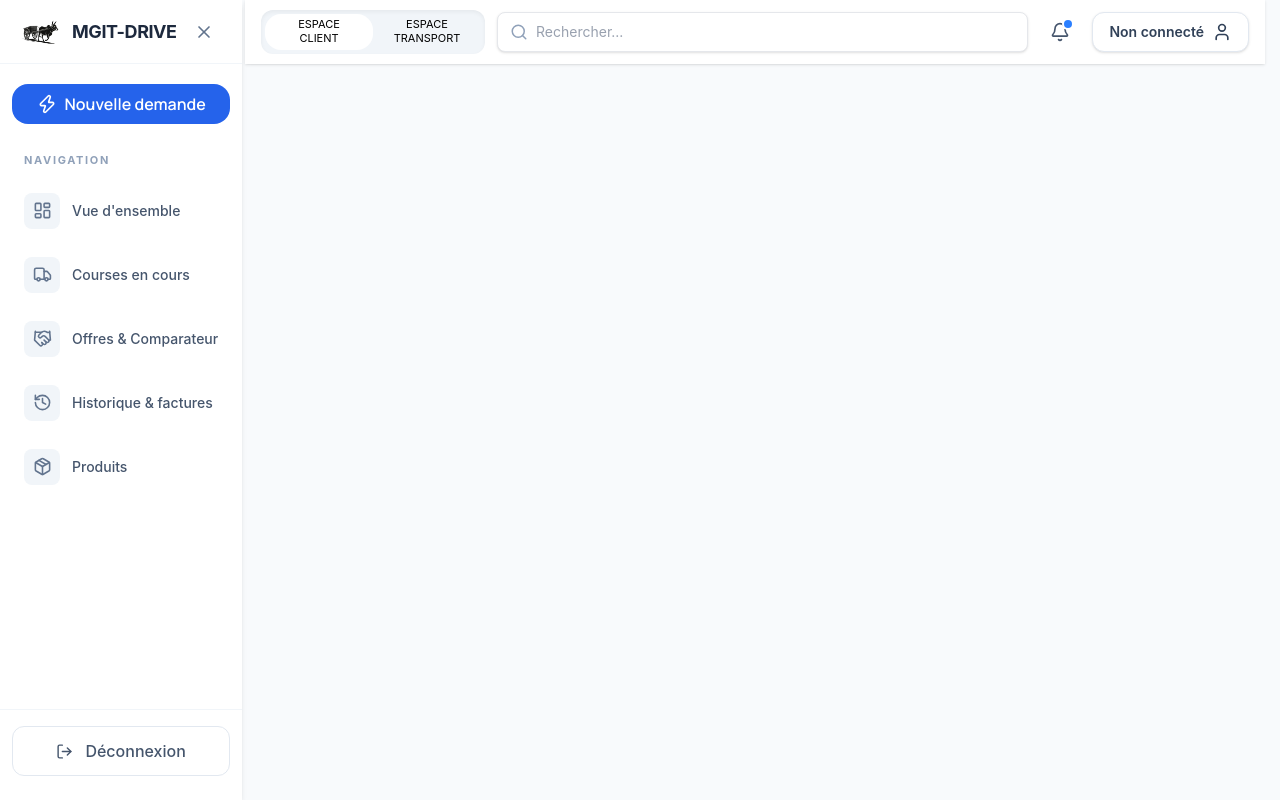
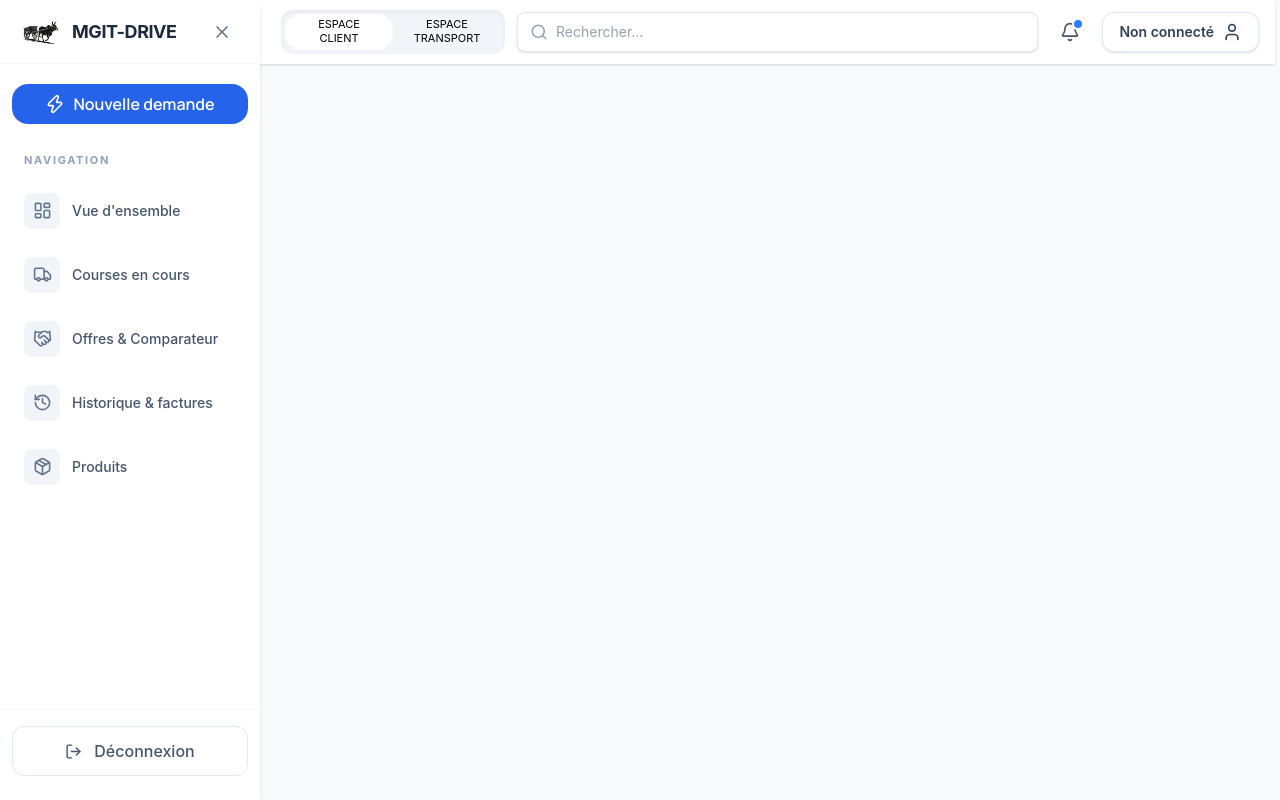
Before and after one commit to amura16/gestion-course, a React (Vite) app: page / in a window 1280 px wide. Built offline with nearby package versions, Linux system fonts and the light colour scheme; no server answers.

Commit message:
correction de sidebar et header sur le mainlayout

```diff
--- a/src/components/layout/Header.tsx
+++ b/src/components/layout/Header.tsx
@@ -27,7 +27,7 @@ export const Header = ({onMenuClick, sidebarOpen}: HeaderProps) => {
     }, [user, changeEspace]);
 
     return (
-        <header className={`fixed right-0 top-0 z-40 flex h-16 items-center gap-3 bg-white px-4 shadow-sm transition-[left,width] duration-300 ${sidebarOpen ? "left-0 md:left-61.25 md:w-[calc(100%-260px)]" : "left-0 w-full"}`}>
+        <header className={`fixed right-0 top-0 z-40 flex h-16 items-center gap-3 bg-white px-4 shadow-sm transition-[left,width] duration-300 ${sidebarOpen ? "left-0 md:left-61.25 md:w-[calc(100%-250px)]" : "left-0 w-full"}`}>
 
             {/* Bouton menu desktop/mobile */}
             {!sidebarOpen && (
@@ -40,7 +40,7 @@ export const Header = ({onMenuClick, sidebarOpen}: HeaderProps) => {
             )}
 
             {/* Espace */}
-            <div className="hidden lg:block">
+            <div className="ms-5 hidden lg:block">
                 <EspaceToogle />
             </div>
 
--- a/src/components/layout/MainLayout.tsx
+++ b/src/components/layout/MainLayout.tsx
@@ -11,7 +11,7 @@ export const MainLayout = () => {
             {/* Layout desktop */}
             <div className="flex min-h-screen">
                 <div className={`hidden md:block shrink-0 transition-[width] duration-300 ease-in-out ${isSidebarOpen ? "w-65" : "w-0"}`}>
-                    <div className={`fixed left-0 top-0 h-screen w-65 transition-transform duration-300 ease-in-out ${isSidebarOpen ? "translate-x-0" : "-translate-x-full"}`}>
+                    <div className={`fixed left-0 top-0 z-62 h-screen w-65 transition-transform duration-300 ease-in-out ${isSidebarOpen ? "translate-x-0" : "-translate-x-full"}`}>
                         <Sidebar onClose={() => setIsSidebarOpen(false)} />
                     </div>
                 </div>
--- a/src/components/layout/Sidebar.tsx
+++ b/src/components/layout/Sidebar.tsx
@@ -97,7 +97,7 @@ export const Sidebar = ({onClose}: SidebarProps) => {
     };
 
     return (
-        <aside className={`fixed left-0 top-0 z-60 flex h-screen w-full md:w-auto flex-col bg-white shadow-xl md:shadow-md`}>
+        <aside className={`fixed left-0 top-0 z-60 flex h-screen w-full flex-col bg-white shadow-xl md:shadow-md`}>
             <div className="flex h-16 shrink-0 items-center justify-between border-b border-slate-100 px-5">
 
                 <div className="flex min-w-0 items-center gap-3">
```
